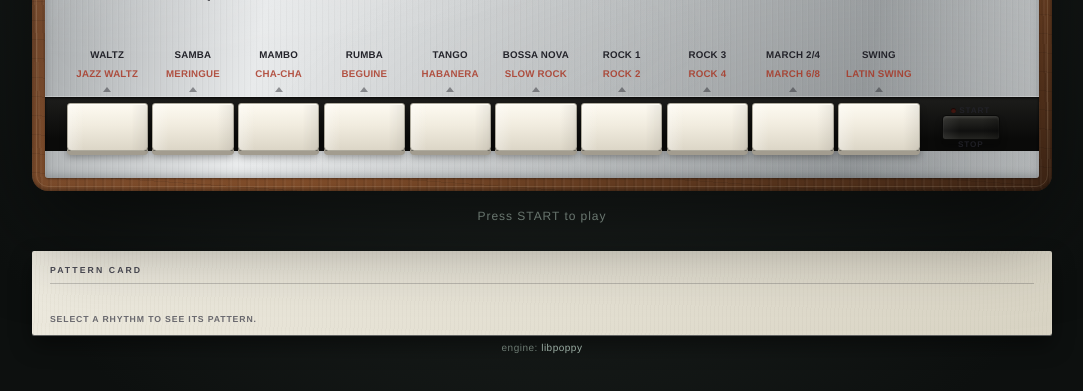
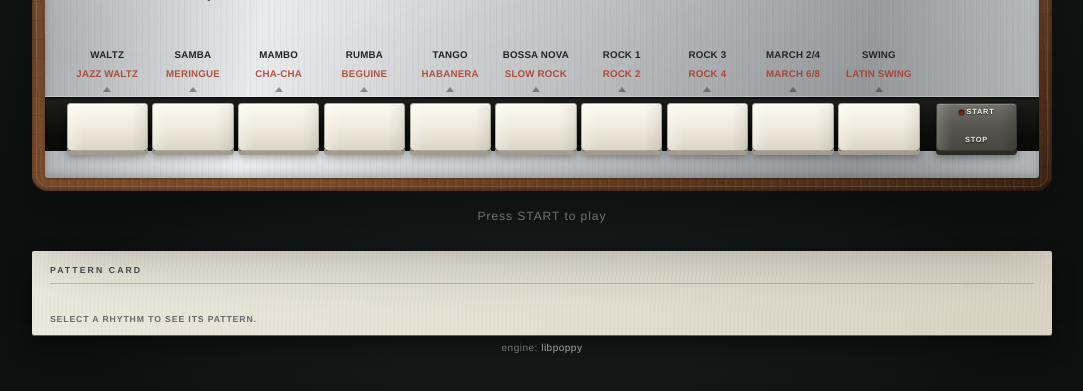
Before and after one commit to cmatsuoka/poppy-web, a website built with Vite: page index.html in a window 1280 px wide. Shown: the part 329-720 px from the top of the page, without its empty margins (98-1181 px from the left). Built offline with nearby package versions, Linux system fonts and the light colour scheme.

Commit message:
make the start/stop button more visible
Signed-off-by: Claudio Matsuoka <cmatsuoka@gmail.com>

```diff
--- a/src/styles.css
+++ b/src/styles.css
@@ -953,81 +953,105 @@ body {
   outline-offset: 2px;
 }
 
+/* The start/stop switch is a key like the rhythm keys, but dark grey so
+   it stands out from the ivory ones and does not vanish into the black
+   keybed. */
 .start-stop {
+  position: relative;
   display: flex;
   flex-direction: column;
   align-items: center;
   justify-content: space-between;
   height: clamp(34px, 4vw, 48px);
-  padding: 3px 2px 2px;
-  border: 0;
-  background: transparent;
-  color: var(--ink);
+  padding: 4px 6px 5px;
+  border: 1px solid #3a3a33;
+  border-radius: 3px 3px 4px 4px;
+  background:
+    linear-gradient(90deg, rgb(255 255 255 / 16%), transparent 20% 80%, rgb(0 0 0 / 14%)),
+    linear-gradient(#707069 0%, #57574f 46%, #474740 100%);
+  box-shadow:
+    0 4px 0 #2c2c27,
+    0 6px 7px rgb(0 0 0 / 40%),
+    inset 0 1px 0 rgb(255 255 255 / 18%);
+  color: #f2f0e7;
   font: inherit;
   cursor: pointer;
+  /* A little air between the switch and the rhythm keys. */
+  margin-left: clamp(5px, 0.9vw, 12px);
+  transition:
+    transform 60ms ease,
+    box-shadow 60ms ease,
+    background 90ms linear;
 }
 
-.start-rocker {
-  width: min(92%, 58px);
-  height: 62%;
-  border: 1px solid #0a0a09;
-  border-radius: 4px 4px 3px 3px;
+.start-stop:hover {
   background:
-    linear-gradient(90deg, rgb(255 255 255 / 7%), transparent 30% 70%, rgb(0 0 0 / 25%)),
-    linear-gradient(#2c2c28, #10100f 65%, #242421);
-  box-shadow:
-    0 4px 0 #080807,
-    0 6px 7px rgb(0 0 0 / 32%),
-    inset 0 2px 2px rgb(255 255 255 / 9%);
-  transition:
-    transform 70ms ease,
-    box-shadow 70ms ease;
+    linear-gradient(90deg, rgb(255 255 255 / 22%), transparent 20% 80%, rgb(0 0 0 / 12%)),
+    linear-gradient(#7d7d75 0%, #63635b 46%, #515149 100%);
 }
 
-.start-stop:hover .start-rocker {
-  background:
-    linear-gradient(90deg, rgb(255 255 255 / 9%), transparent 30% 70%, rgb(0 0 0 / 22%)),
-    linear-gradient(#353530, #171715 65%, #2b2b27);
+.start-stop:active {
+  transform: translateY(3px);
+  box-shadow:
+    0 1px 0 #2c2c27,
+    0 2px 4px rgb(0 0 0 / 45%),
+    inset 0 1px 0 rgb(255 255 255 / 18%);
 }
 
-.start-stop[aria-pressed='true'] .start-rocker {
-  transform: translateY(-3px);
+/* The switch is thrown while the transport runs. */
+.start-stop[aria-pressed='true'] {
+  transform: translateY(4px);
+  background:
+    linear-gradient(90deg, rgb(255 255 255 / 10%), transparent 20% 80%, rgb(0 0 0 / 16%)),
+    linear-gradient(#5a5a53 0%, #4a4a43 46%, #3c3c36 100%);
   box-shadow:
-    0 1px 0 #080807,
-    0 2px 3px rgb(0 0 0 / 28%),
-    inset 0 3px 7px rgb(0 0 0 / 70%);
+    0 1px 0 #2c2c27,
+    0 2px 4px rgb(0 0 0 / 45%),
+    inset 0 4px 8px rgb(0 0 0 / 30%);
 }
 
 .start-label,
 .stop-label {
+  position: relative;
+  z-index: 1;
   display: flex;
   align-items: center;
+  justify-content: center;
   gap: 3px;
-  font-size: clamp(6.5px, 0.64vw, 9px);
+  font-size: clamp(6px, 0.58vw, 8.5px);
   font-weight: 600;
+  line-height: 1.2;
   letter-spacing: 0.1em;
-  opacity: 0.85;
+  color: #f2f0e7;
+  text-shadow: 0 1px 1px rgb(0 0 0 / 60%);
 }
 
 .run-led {
   width: 5px;
   height: 5px;
   border-radius: 50%;
-  background: #4a1610;
-  box-shadow: inset 0 1px 1px rgb(0 0 0 / 80%);
+  background: #7d2418;
+  box-shadow:
+    inset 0 1px 1px rgb(0 0 0 / 60%),
+    0 0 0 1px rgb(0 0 0 / 35%);
   transition: background 90ms linear, box-shadow 90ms linear;
 }
 
 .start-stop[aria-pressed='true'] .run-led {
   background: #ff6a4a;
   box-shadow:
-    0 0 6px rgb(255 106 74 / 85%),
+    0 0 6px rgb(255 106 74 / 90%),
+    0 0 0 1px rgb(120 30 15 / 60%),
     inset 0 1px 1px rgb(255 255 255 / 55%);
 }
 
+/* The lit legend tells which way the switch is thrown. */
 .start-stop[aria-pressed='true'] .start-label {
-  opacity: 1;
-  font-weight: 600;
+  color: #fff;
+  font-weight: 700;
+  text-shadow:
+    0 0 6px rgb(255 106 74 / 80%),
+    0 1px 1px rgb(0 0 0 / 70%);
 }
 
 .start-stop:focus-visible {
--- a/src/ui/panel.ts
+++ b/src/ui/panel.ts
@@ -608,9 +608,8 @@ export class Panel {
     const runLed = element('span', 'run-led');
     runLed.setAttribute('aria-hidden', 'true');
     startLabel.append(runLed, document.createTextNode('START'));
-    const rocker = element('span', 'start-rocker');
     const stopLabel = element('span', 'stop-label', 'STOP');
-    this.startStop.append(startLabel, rocker, stopLabel);
+    this.startStop.append(startLabel, stopLabel);
     keys.append(this.startStop);
 
     const keybed = element('div', 'keybed');
```
